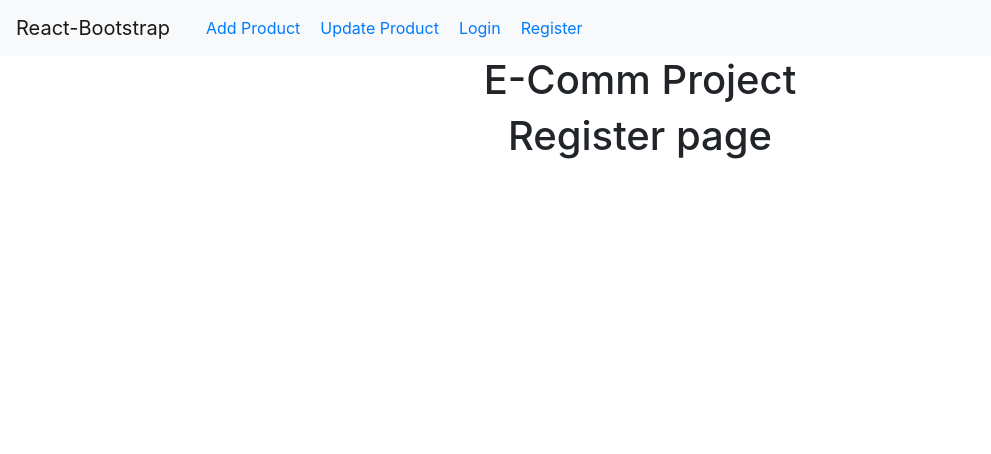
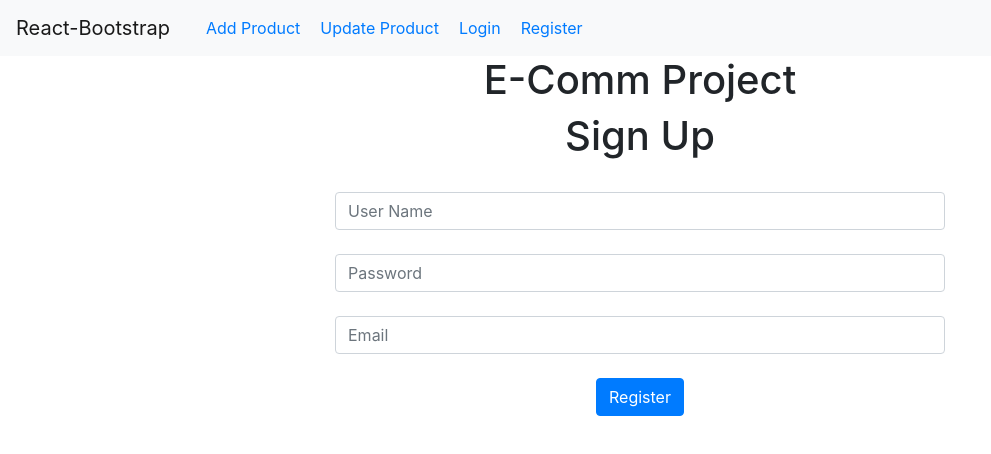
Before and after one commit to pankajatgithub/react_eComm_dashboard, a React (Create React App) app: page /register in a window 1280 px wide. Shown: the top 454 px of the page, without its empty margins (0-991 px from the left). Built offline with nearby package versions, Linux system fonts and the light colour scheme.

Commit message:
Registration API integration and saving data to local storage

```diff
--- a/src/Register.js
+++ b/src/Register.js
@@ -1,8 +1,58 @@
-function Register(){
-    return(
-        <h1>
-            Register page
-        </h1>
+
+import { json } from "body-parser";
+import { Button } from "bootstrap";
+import { cos, div } from "prelude-ls";
+import React, { useState } from "react";
+import {useHistory} from 'react-router-dom';
+
+function Register() {
+
+    const [name, setName] = useState("");
+    const [password, setPassword] = useState("");
+    const [email, setEmail] = useState("");
+    const history=useHistory();
+
+
+    async function signUp() {
+        let item = { name, email, password };
+
+        let result=await fetch("http://localhost:8000/api/register", {
+            method:"POST",
+            headers:{
+                "Content-Type":"application/json",
+                "Accept":"application/json"
+            },
+            body:JSON.stringify(item)
+
+        });
+        result=await result.json();
+        localStorage.setItem("user-info",JSON.stringify(result));
+        history.push("/add");
+    }
+
+    return (
+        <div className="col-sm-6 offset-sm-3" >
+            <h1>
+                Sign Up
+            </h1>
+
+            <br />
+            <input type="text" value={name} onChange={(e) => setName(e.target.value)} className="form-control" placeholder="User Name" />
+
+            <br />
+            <input type="password" value={password} onChange={(e) => setPassword(e.target.value)} className="form-control" placeholder="Password" />
+
+            <br />
+            <input type="email" value={email} onChange={(e) => setEmail(e.target.value)} className="form-control" placeholder="Email" />
+
+            <br />
+            <button onClick={signUp} className="btn btn-primary">Register</button>
+
+
+
+
+        </div>
+
     )
 
 }
```
